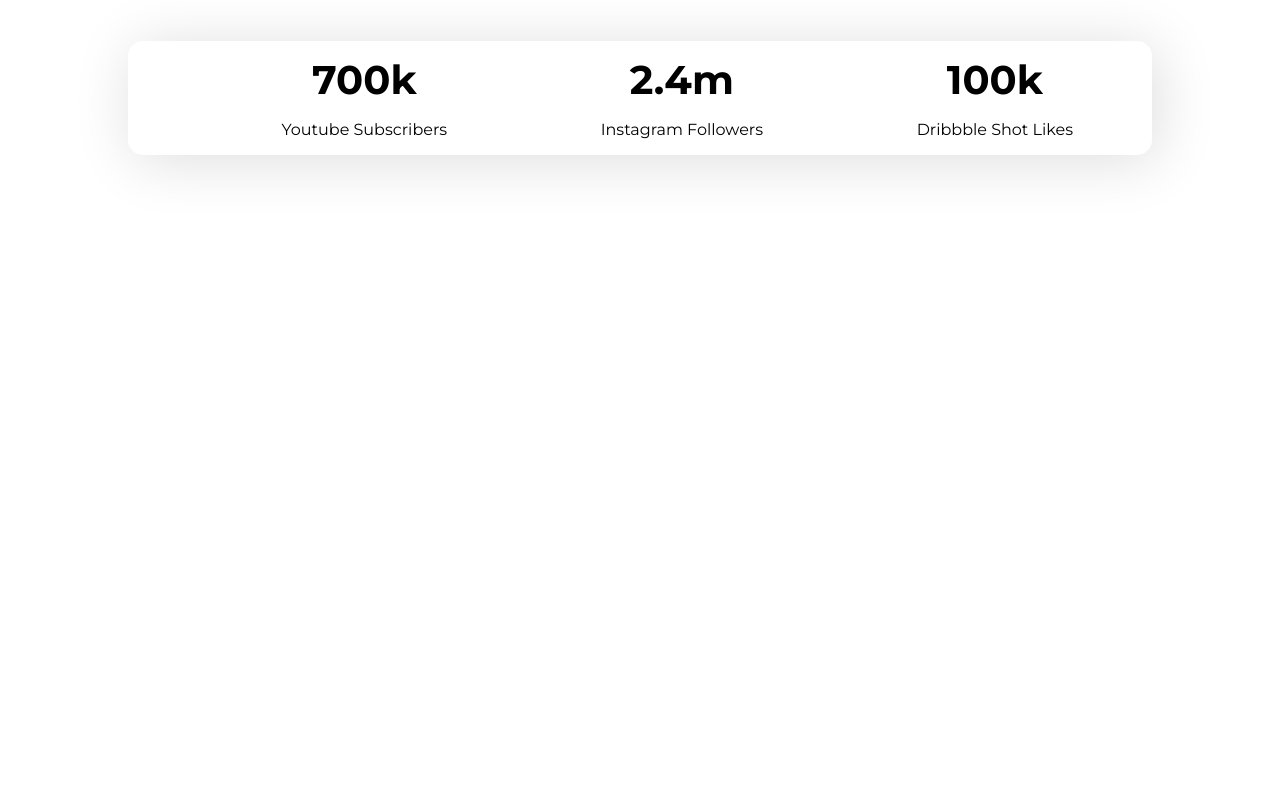
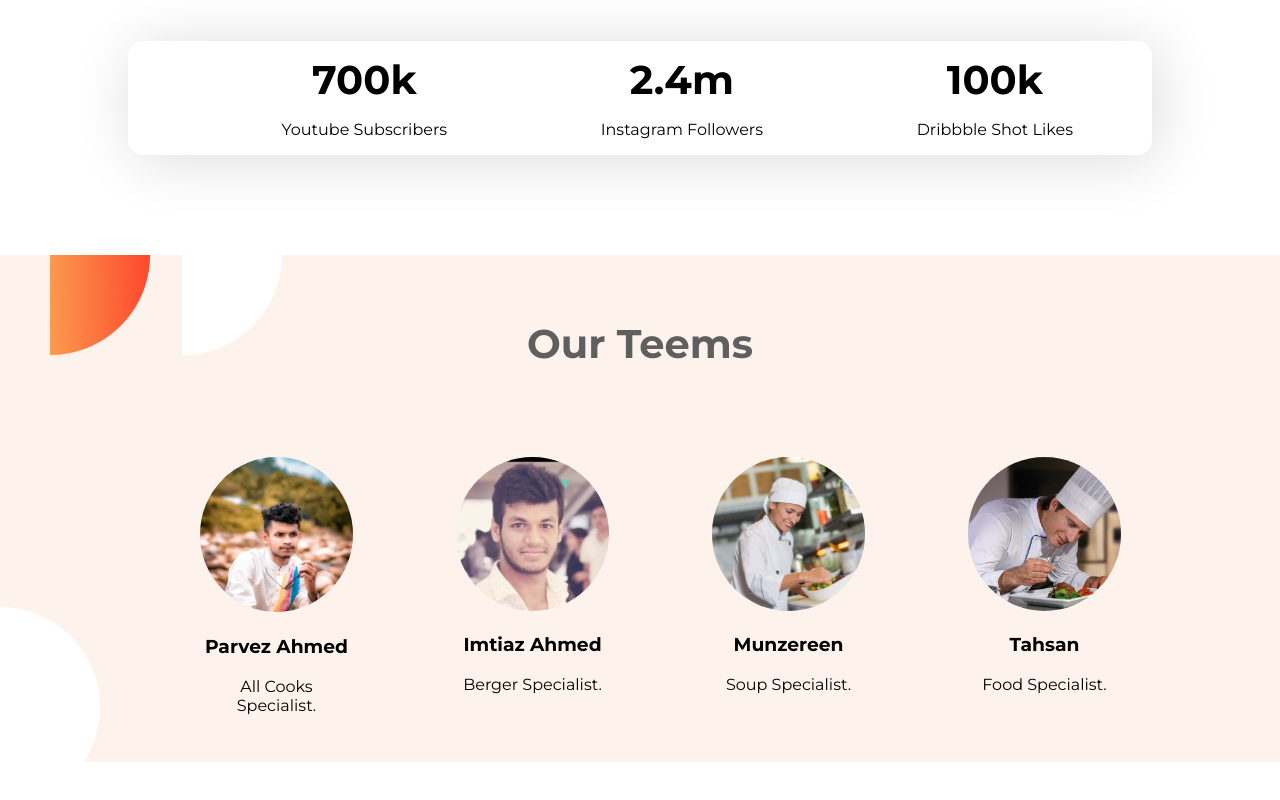
Before and after one commit to Parvez-Ahmed-Protty/fresh-food, a plain HTML site: page index.html in a window 1280 px wide. Shown: the part 1891-2691 px from the top of the page. Before the commit the page ends 2146 px from the top, so only its background shows below. Drawn offline with Linux system fonts and the light colour scheme.

Commit message:
teem section

```diff
--- a/index.html
+++ b/index.html
@@ -72,5 +72,30 @@
             <p>Dribbble Shot Likes</p>
         </div>
     </section>
+    <section class="teem-section">
+        <h2 class="teem-title">Our Teems</h2>
+        <div class="flexible-container-teem">
+            <div class="member">
+                   <img src="images/member/1.jpg" alt="">
+                     <h3>Parvez Ahmed</h3>
+                    <p>All Cooks Specialist.</p>
+            </div>
+            <div class="member">
+                <img src="images/member/2.jpg" alt="">
+                  <h3>Imtiaz Ahmed</h3>
+                 <p>Berger Specialist.</p>
+         </div>
+         <div class="member">
+            <img src="images/member/3.jpg" alt="">
+              <h3>Munzereen</h3>
+             <p>Soup Specialist.</p>
+        </div>
+        <div class="member">
+            <img src="images/member/4.jpg" alt="">
+              <h3>Tahsan </h3>
+             <p>Food Specialist.</p>
+        </div>
+    </div>
+    </section>
 </body>
 </html>
--- a/style.css
+++ b/style.css
@@ -103,3 +103,28 @@ h2 {
     line-height: 12px;
     text-align: center;
 }
+.flexible-container-teem{
+    display: flex;
+    width: 80%;
+    margin: 0 auto;
+    margin-bottom: 100px;
+}
+.teem-section{
+    background-image: url(images/shapes/7.png);
+    background-repeat: no-repeat;
+}
+.teem-title{
+    text-align: center;
+    padding-top: 5%;
+    padding-bottom: 2%;
+}
+.member{
+    width: 21%;
+    margin-left: 4%;
+    text-align: center;
+    padding: 3%;
+}
+.member img {
+    width: 100%;
+    border-radius: 50%;
+}
```
Also changed, not shown: images/member/1.jpg (added), images/member/2.jpg (added), images/member/3.jpg (added), images/member/4.jpg (added).
